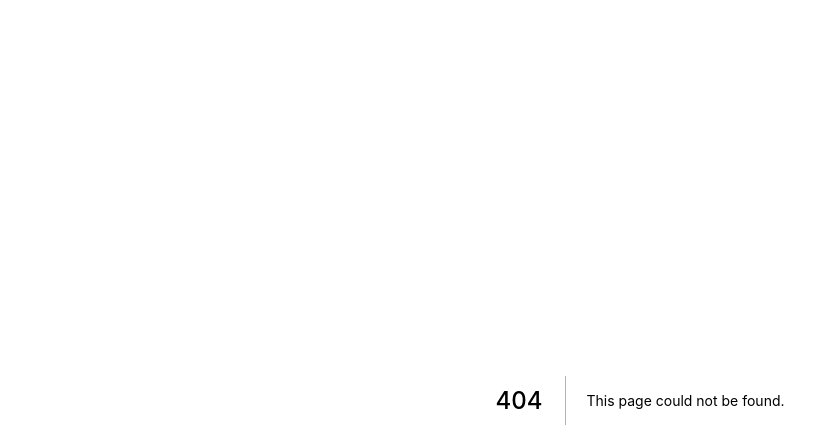
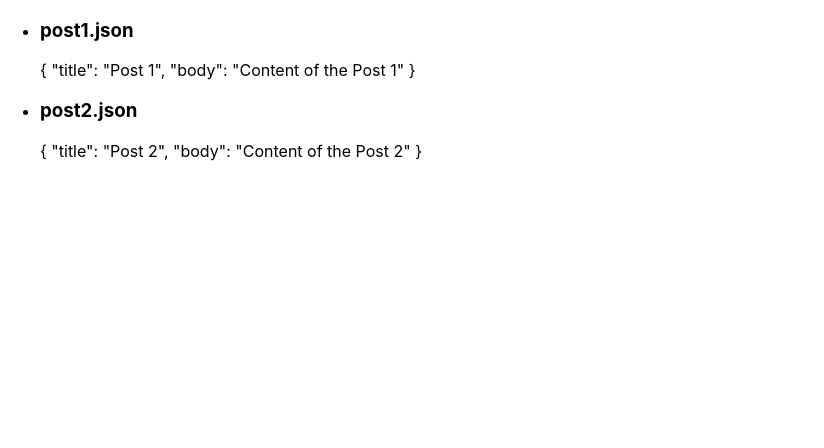
Before and after one commit to danjarosz/Next-js-documentation-playground, a Next.js app: page /reading_files in a window 1280 px wide. Before the commit this address had no page. Shown: the top 448 px of the page, without its empty margins (0-824 px from the left). Built offline with nearby package versions, Linux system fonts and the light colour scheme.

Commit message:
feat: reading files

```diff
--- /dev/null
+++ b/pages/reading_files.js
@@ -0,0 +1,45 @@
+import { promises as fs } from "fs";
+import path from "path";
+
+// This function gets called at build time on server-side.
+// It won't be called on client-side, so you can even do
+// direct database queries. See the "Technical details" section.
+export const getStaticProps = async () => {
+  const postsDirectory = path.join(process.cwd(), "posts");
+  const filenames = await fs.readdir(postsDirectory);
+
+  const posts = filenames.map(async (filename) => {
+    const filePath = path.join(postsDirectory, filename);
+    const fileContents = await fs.readFile(filePath, "utf-8");
+
+    // Generally you would parse/transform the contents
+    // For example you can transform markdown to HTML here
+
+    return {
+      filename,
+      content: fileContents,
+    };
+  });
+
+  // By returning { props: { posts } }, the Blog component
+  // will receive `posts` as a prop at build time
+  return {
+    props: {
+      posts: await Promise.all(posts),
+    },
+  };
+};
+
+// posts will be populated at build time by getStaticProps()
+export default function ReadingFiles({ posts }) {
+  return (
+    <ul>
+      {posts.map((post) => (
+        <li key={post.filename}>
+          <h3>{post.filename}</h3>
+          <p>{post.content}</p>
+        </li>
+      ))}
+    </ul>
+  );
+}
--- /dev/null
+++ b/posts/post1.json
@@ -0,0 +1,4 @@
+{
+  "title": "Post 1",
+  "body": "Content of the Post 1"
+}
--- /dev/null
+++ b/posts/post2.json
@@ -0,0 +1,4 @@
+{
+  "title": "Post 2",
+  "body": "Content of the Post 2"
+}
```
